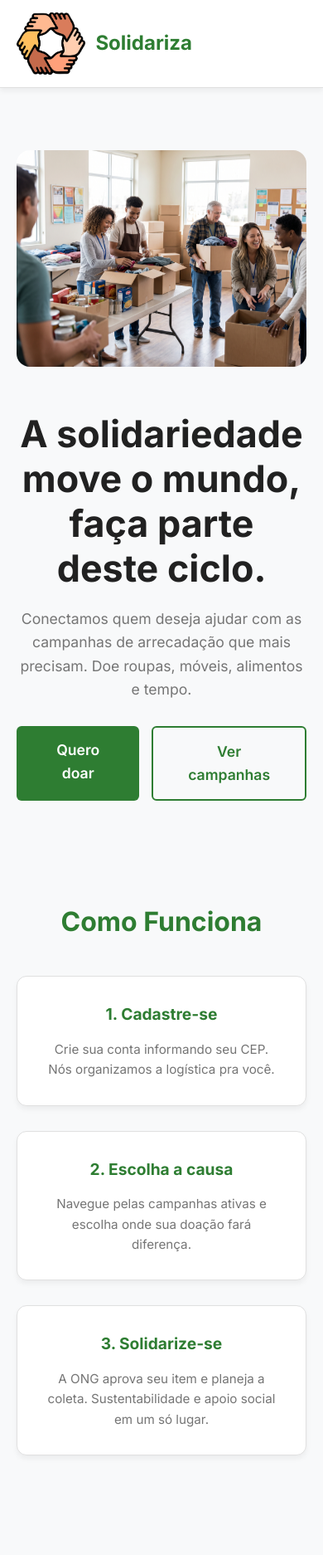
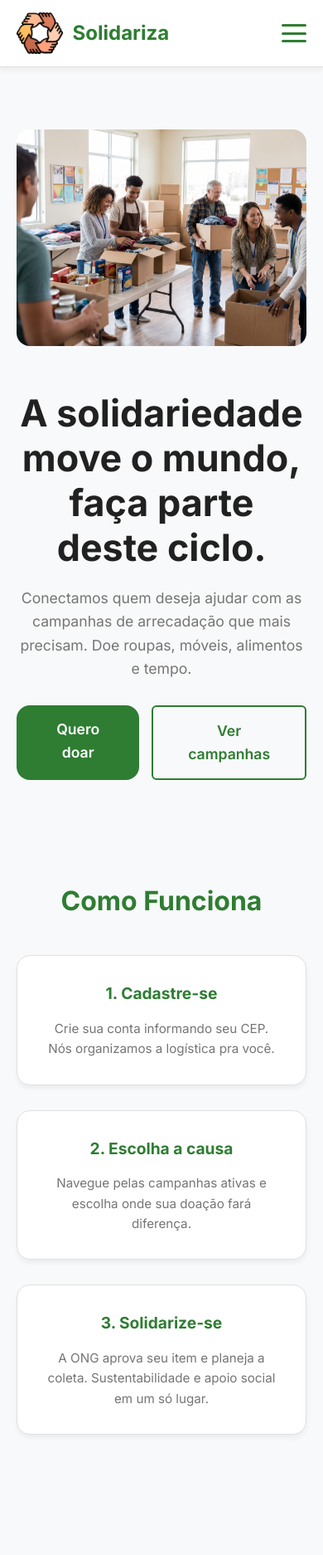
Before and after one commit to victorfprieto/UC07_TII05, a PHP site: page / in a window 390 px wide. Shown: the top 1874 px of the page at 83% size. Run offline with PHP 8.4, Linux system fonts and the light colour scheme.

Commit message:
update footer.php
- Adicionando o menu hamburguer

```diff
--- a/Projeto Solidariza/assets/css/style.css
+++ b/Projeto Solidariza/assets/css/style.css
@@ -51,26 +51,27 @@ ul {
 }
 
 /* ==========================================================================
-   3. CABEÇALHO E NAVEGAÇÃO (NAVBAR)
+   3. CABEÇALHO E NAVEGAÇÃO (NAVBAR) - CONSOLIDADO
    ========================================================================== */
 .cabecalho-principal {
     background-color: var(--cor-branco);
     border-bottom: var(--borda-padrao);
     box-shadow: var(--sombra-leve);
-    position: sticky; /* Mantém o menu no topo ao rolar a página */
+    position: sticky;
     top: 0;
     z-index: 100;
 }
 
 .navbar {
     display: flex;
-    justify-content: space-between; /* Separa a logo dos links */
-    align-items: center;            /* Centraliza verticalmente */
-    max-width: 1200px;              /* Largura máxima do conteúdo */
-    margin: 0 auto;                 /* Centraliza a navbar na tela */
+    justify-content: space-between;
+    align-items: center;
+    max-width: 1200px;
+    margin: 0 auto;
     padding: 15px 20px;
 }
 
+/* --- LOGO --- */
 .logo a {
     display: flex;
     align-items: center;
@@ -78,7 +79,7 @@ ul {
 }
 
 .logo img {
-    height: 75px;
+    height: 50px;
     width: auto;
     display: block;
 }
@@ -89,10 +90,11 @@ ul {
     font-weight: 700;
 }
 
+/* --- MENU LINKS (DESKTOP) --- */
 .menu-links {
-    display: flex;
+    display: flex;       /* Garante que o menu apareça no Desktop */
     align-items: center;
-    gap: 30px; /* Espaçamento entre os itens do menu */
+    gap: 30px;
 }
 
 .menu-links a:hover {
@@ -106,7 +108,7 @@ ul {
     background-color: var(--cor-primaria);
     color: var(--cor-branco) !important;
     padding: 10px 20px;
-    border-radius: 6px;
+    border-radius: 16px;
     font-weight: 600;
     transition: background-color 0.3s ease, transform 0.2s ease;
 }
@@ -219,7 +221,7 @@ ul {
 .card {
     background-color: var(--cor-branco);
     border: var(--borda-padrao);
-    border-radius: 12px; /* Bordas arredondadas amigáveis */
+    border-radius: 16px; /* Bordas arredondadas amigáveis */
     padding: 30px;
     flex: 1;
     box-shadow: var(--sombra-leve);
@@ -280,3 +282,71 @@ ul {
         display: none; /* Em um cenário real, aqui entraria um menu Hamburguer */
     }
 }
+
+/* ==========================================================================
+   9. MENU HAMBÚRGUER E RESPONSIVIDADE (MOBILE)
+   ========================================================================== */
+/* Botão do menu fica oculto no Desktop */
+.menu-toggle {
+    display: none;
+    flex-direction: column;
+    justify-content: space-between;
+    width: 30px;
+    height: 22px;
+    background: transparent;
+    border: none;
+    cursor: pointer;
+    z-index: 1000;
+}
+
+.menu-toggle .linha {
+    width: 100%;
+    height: 3px;
+    background-color: var(--cor-primaria);
+    border-radius: 3px;
+    transition: all 0.3s ease;
+}
+
+/* Regras aplicadas APENAS em telas menores que 768px (Celulares) */
+@media (max-width: 768px) {
+
+    .menu-toggle {
+        display: flex; /* Mostra o botão hambúrguer */
+    }
+
+    /* Sobrescreve o .menu-links do desktop para esconder na tela de celular */
+    .menu-links {
+        position: absolute;
+        top: 80px; /* Altura do cabeçalho */
+        left: 0;
+        width: 100%;
+        background-color: var(--cor-branco);
+        flex-direction: column;
+        padding: 30px 0;
+        box-shadow: var(--sombra-hover);
+
+        /* Esconde o menu */
+        transform: translateY(-150%);
+        opacity: 0;
+        pointer-events: none; /* Impede que o menu invisível bloqueie cliques */
+        transition: all 0.3s ease;
+    }
+
+    /* Classe ativada pelo JavaScript para mostrar o menu */
+    .menu-links.ativo {
+        transform: translateY(0);
+        opacity: 1;
+        pointer-events: auto;
+    }
+
+    /* Animação do botão virando um "X" */
+    .menu-toggle.ativo .linha:nth-child(1) {
+        transform: translateY(9.5px) rotate(45deg);
+    }
+    .menu-toggle.ativo .linha:nth-child(2) {
+        opacity: 0;
+    }
+    .menu-toggle.ativo .linha:nth-child(3) {
+        transform: translateY(-9.5px) rotate(-45deg);
+    }
+}
--- a/Projeto Solidariza/includes/footer.php
+++ b/Projeto Solidariza/includes/footer.php
@@ -5,5 +5,15 @@
     </div>
 </footer>
     <script src="assets/js/main.js"></script>
+
+    <script>
+        const menuToggle = document.querySelector('.menu-toggle');
+        const menuLinks = document.querySelector('.menu-links');
+
+        menuToggle.addEventListener('click', () => {
+            menuToggle.classList.toggle('ativo');
+            menuLinks.classList.toggle('ativo');
+        });
+    </script>
 </body>
 </html>
--- a/Projeto Solidariza/includes/header.php
+++ b/Projeto Solidariza/includes/header.php
@@ -19,7 +19,11 @@
                         <h1>Solidariza</h1>
                     </a>
                 </div>
-
+                <button class="menu-toggle" aria-label="Abrir menu">
+                    <span class="linha"></span>
+                    <span class="linha"></span>
+                    <span class="linha"></span>
+                </button>
                 <div class="menu-links">
                     <a href="#">Início</a>
                     <a href="#">Campanhas</a>
```
